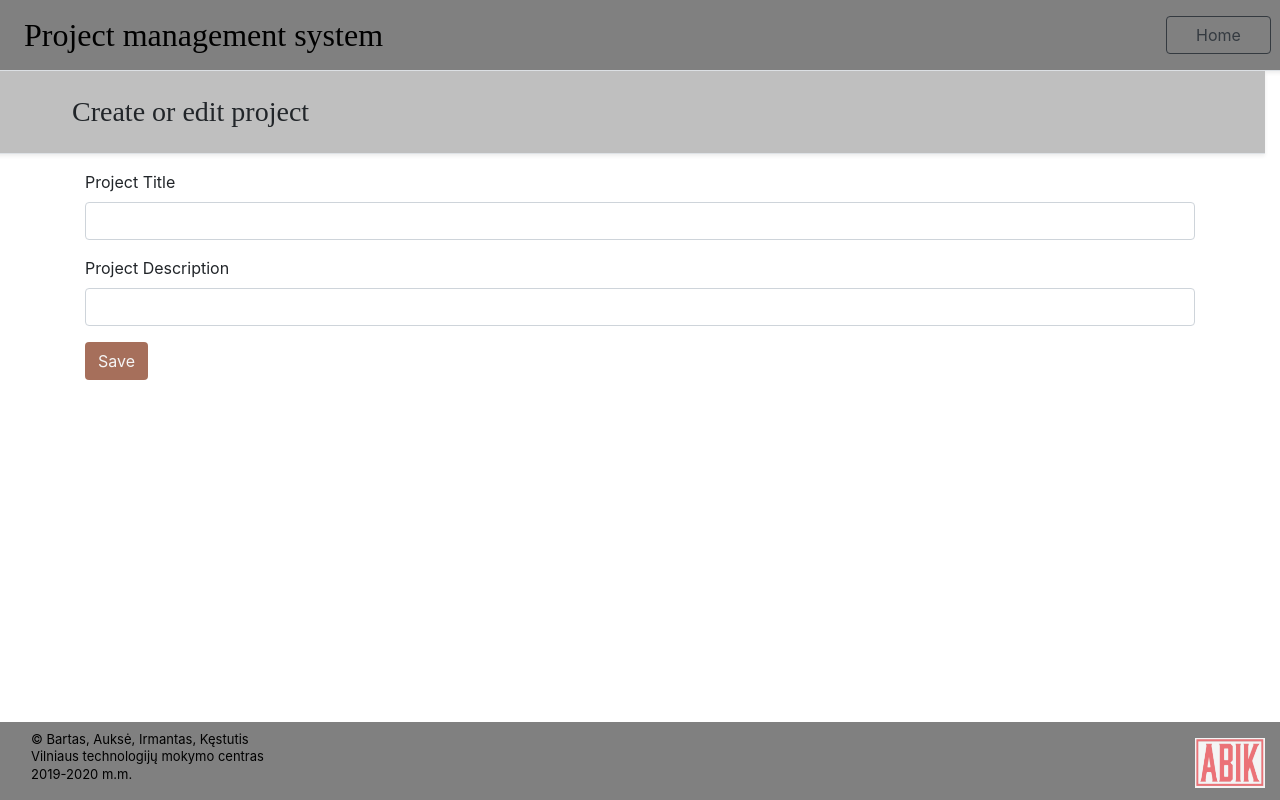
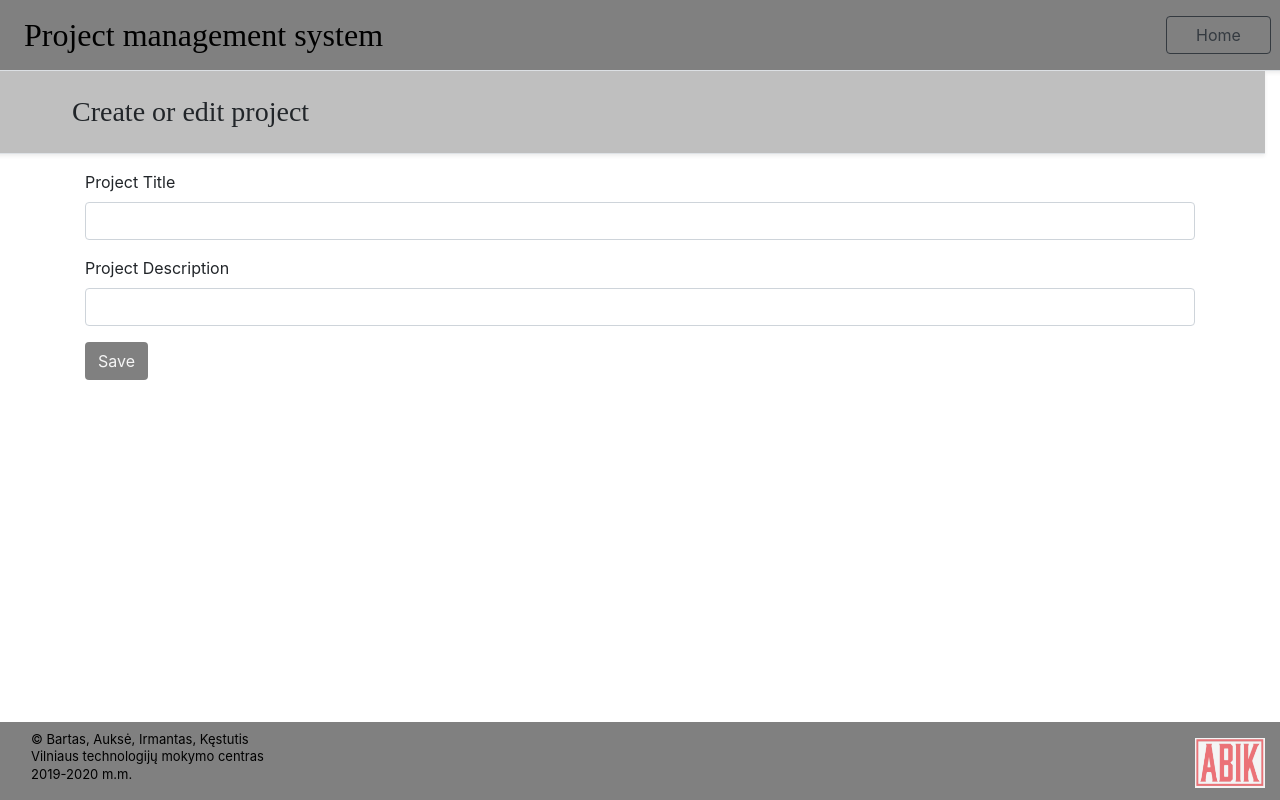
Before and after one commit to abikjp19/projektas, a React (Create React App) app in the folder front/: page /projects/1 in a window 1280 px wide. Built offline with nearby package versions, Linux system fonts and the light colour scheme; no server answers.

Commit message:
Last front commit

```diff
--- a/front/src/App.css
+++ b/front/src/App.css
@@ -1,41 +1,3 @@
-/* .App {
-  text-align: center;
-}
-
-.App-logo {
-  height: 40vmin;
-  pointer-events: none;
-}
-
-@media (prefers-reduced-motion: no-preference) {
-  .App-logo {
-    animation: App-logo-spin infinite 20s linear;
-  }
-}
-
-.App-header {
-  background-color: #282c34;
-  min-height: 100vh;
-  display: flex;
-  flex-direction: column;
-  align-items: center;
-  justify-content: center;
-  font-size: calc(10px + 2vmin);
-  color: white;
-}
-
-.App-link {
-  color: #61dafb;
-}
-
-@keyframes App-logo-spin {
-  from {
-    transform: rotate(0deg);
-  }
-  to {
-    transform: rotate(360deg);
-  }
-} */
 
 .logo{
   height: 50px;
@@ -44,11 +6,7 @@
 
 .bg-header-color{
   background-color: gray;
-  /* background-color:#A66F5B; */
-  /* color: whitesmoke; */
   color: black;
-
-
 }
 
 .bg-nav-color{
@@ -56,10 +14,8 @@
 }
 
 .btn-color{
-
-  background-color: #A66F5B;
+  background-color: gray;
   color: whitesmoke;
-
 }
 
 .slogan{
@@ -97,21 +53,15 @@ text-transform: lowercase;
     overflow: hidden;
     display: block;
     position: relative;
-    /* background-color: #BFBFBF; */
-
     padding-bottom: 100px;
    }
 
    .footer {
     position: fixed;
     bottom: 0;
-
     background-color: gray;
-    /* background-color:#A66F5B; */
-    /* color: whitesmoke; */
     color: black;
     font-size: small;
-
    }
 
    @import url('https://fonts.googleapis.com/css?family=Josefin+Sans');
@@ -121,7 +71,6 @@ text-transform: lowercase;
 
 
    h2, h5, h3{
-
     font-family: 'Cinzel', serif;
    }
 
@@ -180,6 +129,7 @@ text-transform: lowercase;
   color: white;
 }
 
-/* .form-pading{
- margin-left:5;
-} */
+.priorityCapitalize{
+  text-transform: capitalize;
+
+}
--- a/front/src/components/ProjectSearch.js
+++ b/front/src/components/ProjectSearch.js
@@ -3,6 +3,7 @@ import AxiosMethods from '../service/AxiosMethods.js';
 import Axios from 'axios';
 import {MdRefresh} from 'react-icons/md';
 import '../App.css'
+import {FaSearch} from "react-icons/fa"
 
 class ProjectSearch extends Component {
     constructor(props){
--- a/front/src/components/ProjectsList.js
+++ b/front/src/components/ProjectsList.js
@@ -9,6 +9,8 @@ import {FaAngleDoubleLeft} from "react-icons/fa"
 import {FaAngleLeft} from "react-icons/fa"
 import {FaAngleDoubleRight} from "react-icons/fa"
 import {FaAngleRight} from "react-icons/fa"
+
+
 
 
 
--- a/front/src/components/TaskSearch.js
+++ b/front/src/components/TaskSearch.js
@@ -3,6 +3,7 @@ import AxiosMethods from '../service/AxiosMethods.js';
 import Axios from 'axios';
 import {MdRefresh} from 'react-icons/md';
 import '../App.css'
+import {FaSearch} from "react-icons/fa"
 
 class TaskSearch extends Component {
     constructor(props){
--- a/front/src/components/TasksBoard.js
+++ b/front/src/components/TasksBoard.js
@@ -122,6 +122,7 @@ class TasksBoard extends Component {
                                 <div className={"mt-2 card" + (task.taskPriority == "LOW" ? " bg-low" : task.taskPriority == "MEDIUM" ? " bg-medium" : " bg-high")}
                                     style={{ width: "18rem" }} key={task.id}>
                                     <div className="card-body">
+                            <p>Priority: <i className="priorityCapitalize">{task.taskPriority.toLowerCase()}</i></p>
                                         <p className="card-title"><b>{task.taskTitle}</b></p>
                                         {/* <h5 className="card-title">{task.taskTitle}</h5> */}
                                         <p className="card-text">{task.taskDescription}</p>
@@ -142,6 +143,7 @@ class TasksBoard extends Component {
                                 <div className={"mt-2 card" + (task.taskPriority == "LOW" ? " bg-low" : task.taskPriority == "MEDIUM" ? " bg-medium" : " bg-high")}
                                     style={{ width: "18rem" }} key={task.id}>
                                     <div className="card-body">
+                                    <p>Priority: <i className="priorityCapitalize">{task.taskPriority.toLowerCase()}</i></p>
                                         <p className="card-title"><b>{task.taskTitle}</b></p>
                                         {/* <h5 className="card-title">{task.taskTitle}</h5> */}
                                         <p className="card-text">{task.taskDescription}</p>
@@ -163,6 +165,7 @@ class TasksBoard extends Component {
                                 <div className={"mt-2 card" + (task.taskPriority == "LOW" ? " bg-low" : task.taskPriority == "MEDIUM" ? " bg-medium" : " bg-high")}
                                     style={{ width: "18rem"}} key={task.id}>
                                     <div className="card-body">
+                                    <p>Priority: <i className="priorityCapitalize">{task.taskPriority.toLowerCase()}</i></p>
                                         <p className="card-title"><b>{task.taskTitle}</b></p>
                                         {/* <h5 className="card-title">{task.taskTitle}</h5> */}
                                         <p className="card-text">{task.taskDescription}</p>
```
